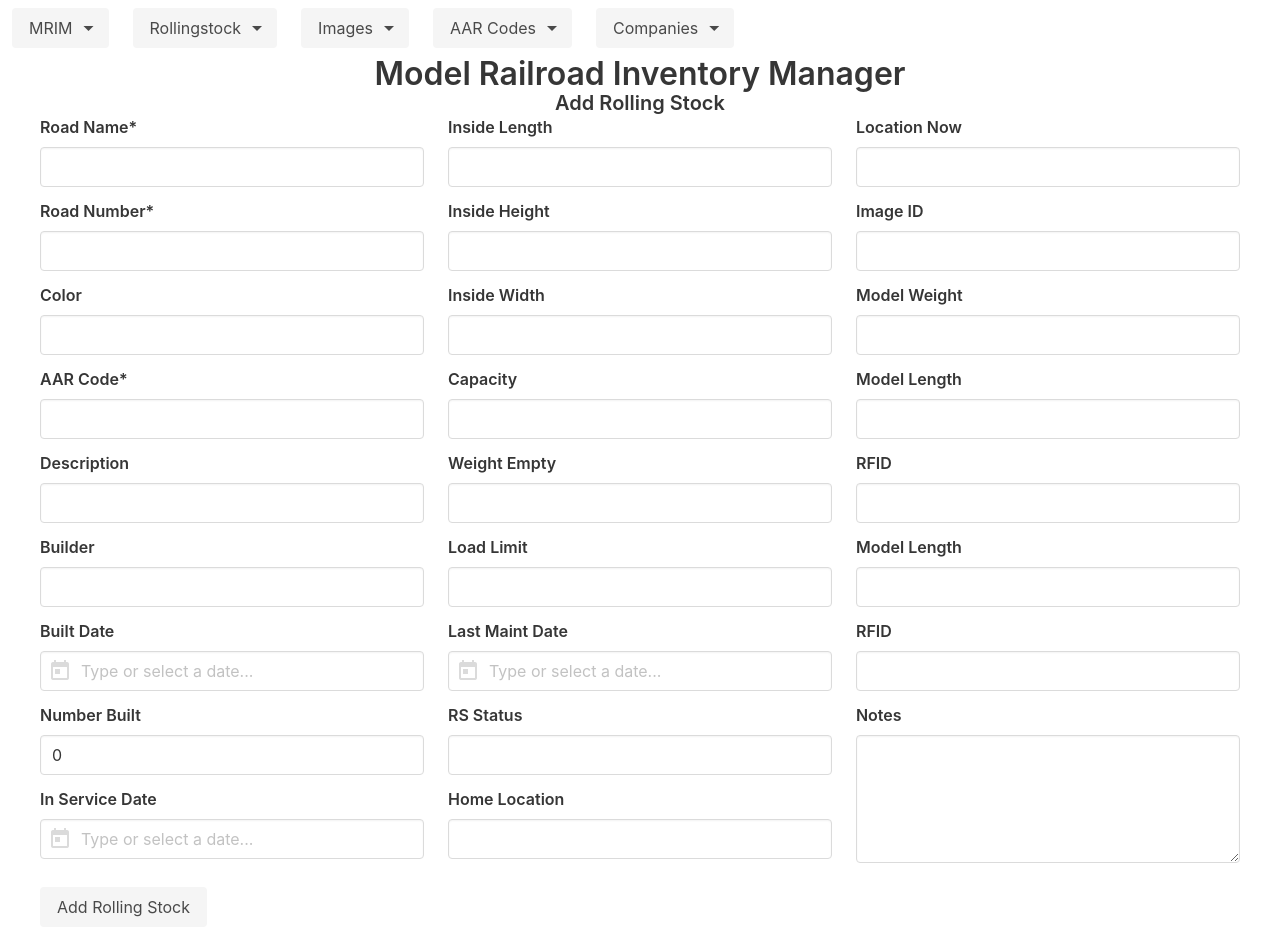
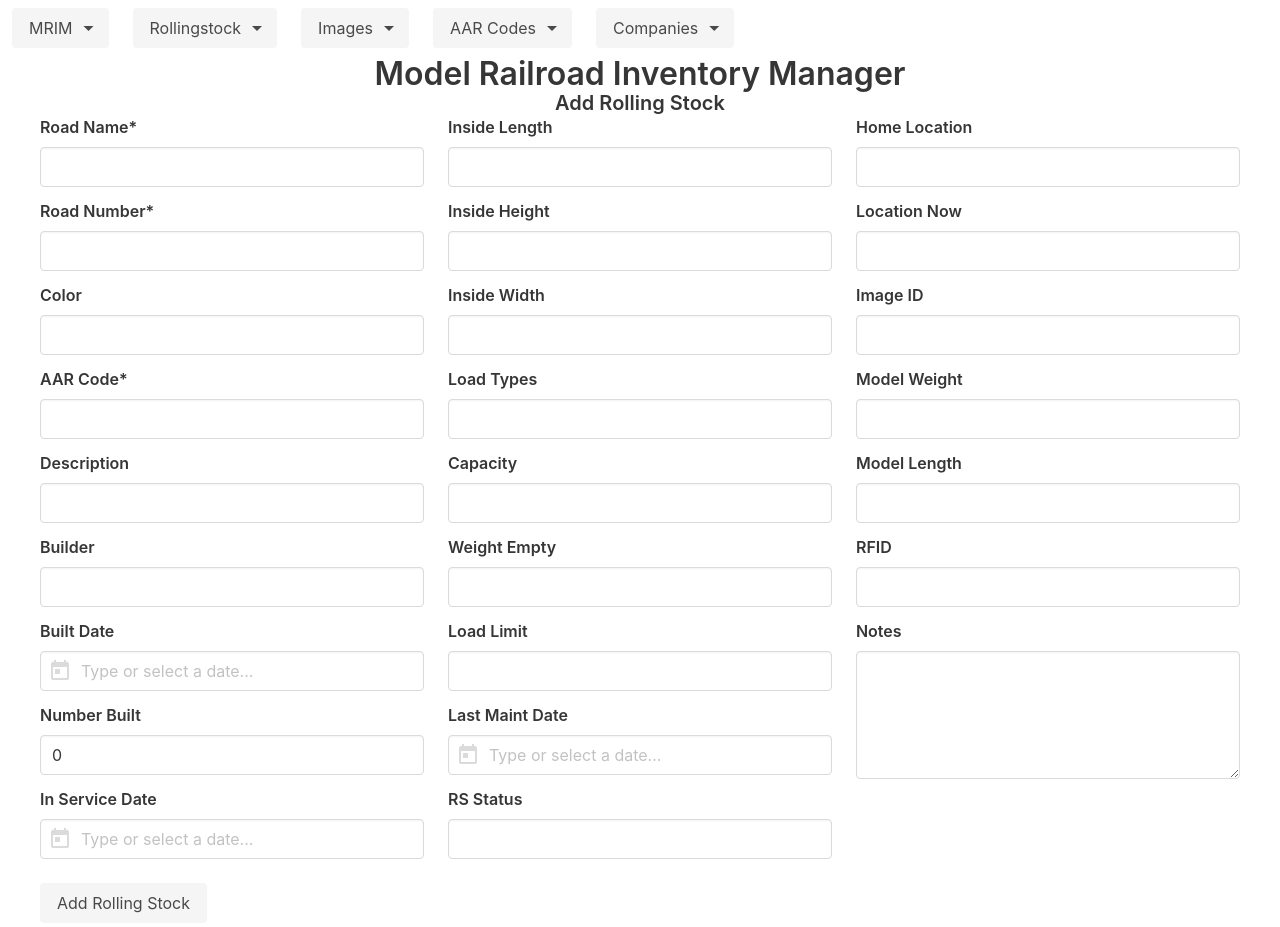
Before and after one commit to djbristow/RAILS, a Vue app in the folder mrim/: page /#/RS/new in a window 1280 px wide. Built offline with nearby package versions, Linux system fonts and the light colour scheme.

Commit message:
add new attribute of load types

```diff
--- a/mrim/src/components/EditRs.vue
+++ b/mrim/src/components/EditRs.vue
@@ -59,6 +59,9 @@
             <b-field label="Inside Width">
               <b-input v-model="insideWidth" />
             </b-field>
+            <b-field label="Load Types">
+              <b-input v-model="loadTypes" />
+            </b-field>
             <b-field label="Capacity">
               <b-input v-model="capacity" />
             </b-field>
@@ -79,13 +82,13 @@
             <b-field label="RS Status">
               <b-input v-model="rsStatus" />
             </b-field>
-            <b-field label="Home Location">
-              <b-input v-model="homeLocation" />
-            </b-field>
           </div>
         </div>
         <div class="column">
           <div class="content">
+            <b-field label="Home Location">
+              <b-input v-model="homeLocation" />
+            </b-field>
             <b-field label="Location Now">
               <b-input v-model="locationNow" />
             </b-field>
@@ -94,12 +97,6 @@
             </b-field>
             <b-field label="Model Weight">
               <b-input v-model="modelWeight" />
-            </b-field>
-            <b-field label="Model Length">
-              <b-input v-model="modelLength" />
-            </b-field>
-            <b-field label="RFID">
-              <b-input v-model="rfid" />
             </b-field>
             <b-field label="Model Length">
               <b-input v-model="modelLength" />
--- a/mrim/src/components/NewRs.vue
+++ b/mrim/src/components/NewRs.vue
@@ -59,6 +59,9 @@
             <b-field label="Inside Width">
               <b-input v-model="insideWidth" />
             </b-field>
+            <b-field label="Load Types">
+              <b-input v-model="loadTypes" />
+            </b-field>
             <b-field label="Capacity">
               <b-input v-model="capacity" />
             </b-field>
@@ -79,13 +82,13 @@
             <b-field label="RS Status">
               <b-input v-model="rsStatus" />
             </b-field>
-            <b-field label="Home Location">
-              <b-input v-model="homeLocation" />
-            </b-field>
           </div>
         </div>
         <div class="column">
           <div class="content">
+            <b-field label="Home Location">
+              <b-input v-model="homeLocation" />
+            </b-field>
             <b-field label="Location Now">
               <b-input v-model="locationNow" />
             </b-field>
@@ -94,12 +97,6 @@
             </b-field>
             <b-field label="Model Weight">
               <b-input v-model="modelWeight" />
-            </b-field>
-            <b-field label="Model Length">
-              <b-input v-model="modelLength" />
-            </b-field>
-            <b-field label="RFID">
-              <b-input v-model="rfid" />
             </b-field>
             <b-field label="Model Length">
               <b-input v-model="modelLength" />
@@ -142,6 +139,7 @@ export default {
       insideLength: '',
       insideHeight: '',
       insideWidth: '',
+      loadTypes: '',
       capacity: '',
       bldr: '',
       bltDate: null,
@@ -171,6 +169,7 @@ export default {
         insideLength: this.insideLength,
         insideHeight: this.insideHeight,
         insideWidth: this.insideWidth,
+        loadTypes: this.loadTypes,
         capacity: this.capacity,
         bldr: this.bldr,
         bltDate: this.bltDate,
--- a/mrim/src/components/Rslist.vue
+++ b/mrim/src/components/Rslist.vue
@@ -131,6 +131,7 @@ const ModalForm = {
     insideWidth: String,
     lastMaintDate: String,
     loadLimit: String,
+    loadTypes: String,
     locationNow: String,
     ltWeight: String,
     modelLength: String,
@@ -177,7 +178,8 @@ const ModalForm = {
            Inside Length: {{insideLength}} <br>
            Inside Height: {{insideHeight}} <br>
            Inside Width: {{insideWidth}} <br>
-      Capacity: {{capacity}} <br>
+           Load Types: {{loadTypes}} <br>
+           Capacity: {{capacity}} <br>
           </div>
         </div>
         <div class="column">
@@ -278,6 +280,7 @@ export default {
           insideWidth: response.data.insideWidth,
           lastMaintDate: this.formatDate(response.data.lastMaintDate),
           loadLimit: response.data.loadLimit,
+          loadTypes: response.data.loadTypes,
           locationNow: response.data.locationNow,
           ltWeight: response.data.ltWeight,
           modelLength: response.data.modelLength,
```
Also changed, not shown: 1 other file (tests, documents, lock files or other folders).
